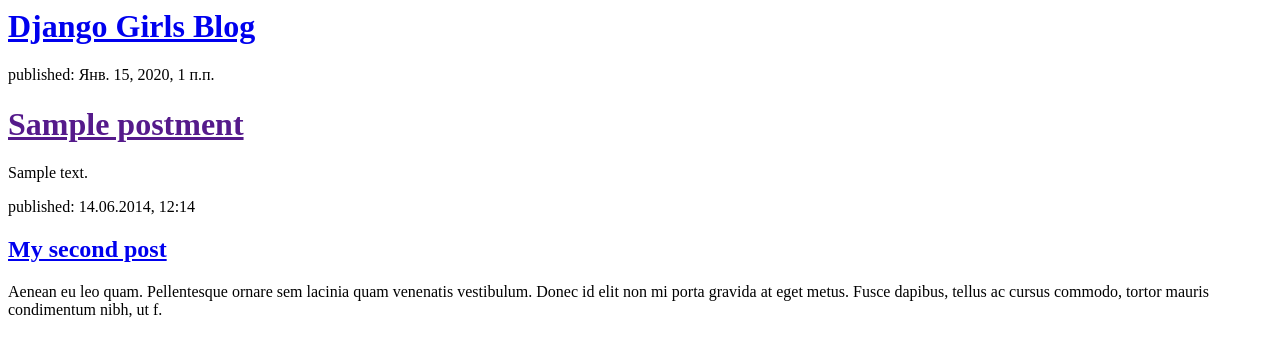
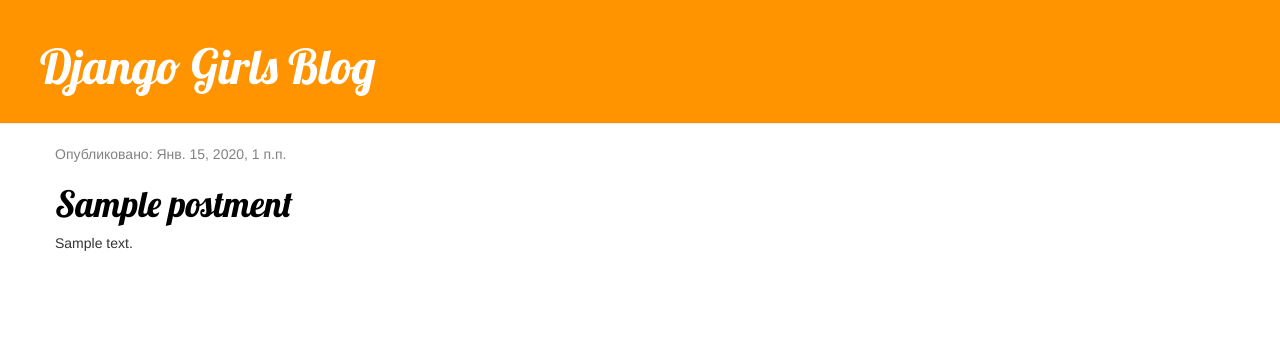
Before and after one commit to proger247/my-first-blog, a Django app: template blog/templates/blog/post_list.html in a window 1280 px wide. Shown: the top 357 px of the page. Run offline with Django 3.2, Linux system fonts and the light colour scheme; the template is opened without the code that fills it: values that come from a table or form of the project are taken from there, others are empty; tables that the repository leaves empty hold one stand-in row (values such as "Sample post"); some libraries are stand-ins or nearby versions.

Commit message:
Added view and template for detailed blog post as well as CSS for the site.

```diff
--- /dev/null
+++ b/blog/static/css/blog.css
@@ -0,0 +1,47 @@
+.page-header {
+    background-color: #ff9400;
+    margin-top: 0;
+    padding: 20px 20px 20px 40px;
+    border-left: 4px red;
+}
+
+.page-header h1, .page-header h1 a, .page-header h1 a:visited, .page-header h1 a:active {
+    color: #ffffff;
+    font-size: 36pt;
+    text-decoration: none;
+}
+
+.content {
+    margin-left: 40px;
+}
+
+h1, h2, h3, h4 {
+    font-family: 'Lobster', cursive;
+}
+
+.date {
+    color: #828282;
+}
+
+.save {
+    float: right;
+}
+
+.post-form textarea, .post-form input {
+    width: 100%;
+}
+
+.top-menu, .top-menu:hover, .top-menu:visited {
+    color: #ffffff;
+    float: right;
+    font-size: 26pt;
+    margin-right: 20px;
+}
+
+.post {
+    margin-bottom: 70px;
+}
+
+.post h1 a, .post h1 a:visited {
+    color: #000000;
+}
--- /dev/null
+++ b/blog/templates/blog/base.html
@@ -0,0 +1,23 @@
+{% load static %}
+<html>
+    <head>
+        <title>Django Girls blog</title>
+        <link rel="stylesheet" href="//maxcdn.bootstrapcdn.com/bootstrap/3.2.0/css/bootstrap.min.css">
+        <link rel="stylesheet" href="//maxcdn.bootstrapcdn.com/bootstrap/3.2.0/css/bootstrap-theme.min.css">
+        <link href='//fonts.googleapis.com/css?family=Lobster&subset=latin,latin-ext' rel='stylesheet' type='text/css'>
+        <link rel="stylesheet" href="{% static 'css/blog.css' %}">
+    </head>
+    <body>
+        <div class="page-header">
+            <h1><a href="/">Django Girls Blog</a></h1>
+        </div>
+        <div class="content container">
+            <div class="row">
+                <div class="col-md-8">
+                {% block content %}
+                {% endblock %}
+                </div>
+            </div>
+        </div>
+    </body>
+</html>
--- a/blog/templates/blog/post_list.html
+++ b/blog/templates/blog/post_list.html
@@ -1,23 +1,42 @@
+{% extends 'blog/base.html' %}
+
+{% load static %}
+
 <html>
     <head>
         <title>Django Girls blog</title>
+
+        <link rel="stylesheet" href="//maxcdn.bootstrapcdn.com/bootstrap/3.2.0/css/bootstrap.min.css">
+        <link rel="stylesheet" href="//maxcdn.bootstrapcdn.com/bootstrap/3.2.0/css/bootstrap-theme.min.css">
+        <link rel="stylesheet" href="{% static 'css/blog.css' %}">
+        <link href="https://fonts.googleapis.com/css?family=Lobster&subset=latin,cyrillic" rel="stylesheet" type="text/css">
+
    </head>
     <body>
-        <div>
+   <!--      <div class="page-header">
             <h1><a href="/">Django Girls Blog</a></h1>
         </div>
 
+       <div class="content container">
+            <div class="row">
+                <div class="col-md-8"> -->
+                {% block content %}
                     {% for post in posts %}
-            <div>
-                <p>published: {{ post.published_date }}</p>
+                        <div class="post">
+                            <div class="date">
+                                <p>Опубликовано: {{ post.published_date }}</p>
+                            </div>
                             <h1><a href="">{{ post.title }}</a></h1>
                             <p>{{ post.text|linebreaksbr }}</p>
                         </div>
                     {% endfor %}
-        <div>
+                {% endblock %}
+              <!--   </div>
+            </div> -->
+        <!-- </div>
             <p>published: 14.06.2014, 12:14</p>
             <h2><a href="#">My second post</a></h2>
             <p>Aenean eu leo quam. Pellentesque ornare sem lacinia quam venenatis vestibulum. Donec id elit non mi porta gravida at eget metus. Fusce dapibus, tellus ac cursus commodo, tortor mauris condimentum nibh, ut f.</p>
-        </div>
+        </div> -->
     </body>
 </html>
--- a/blog/urls.py
+++ b/blog/urls.py
@@ -4,4 +4,5 @@ from . import views
 
 urlpatterns = [
     path('', views.post_list, name='post_list'),
+    path('post/<int:pk>/', views.post_detail, name='post_detail'),
 ]
```
Also changed, not shown: blog/templates/blog/post_detail.html (added, +13 -0 lines), blog/views.py (+6 -1 lines), blog/templates/blog/Новый текстовый документ.txt (added). Lines whose indentation alone changed are shown as unchanged.
